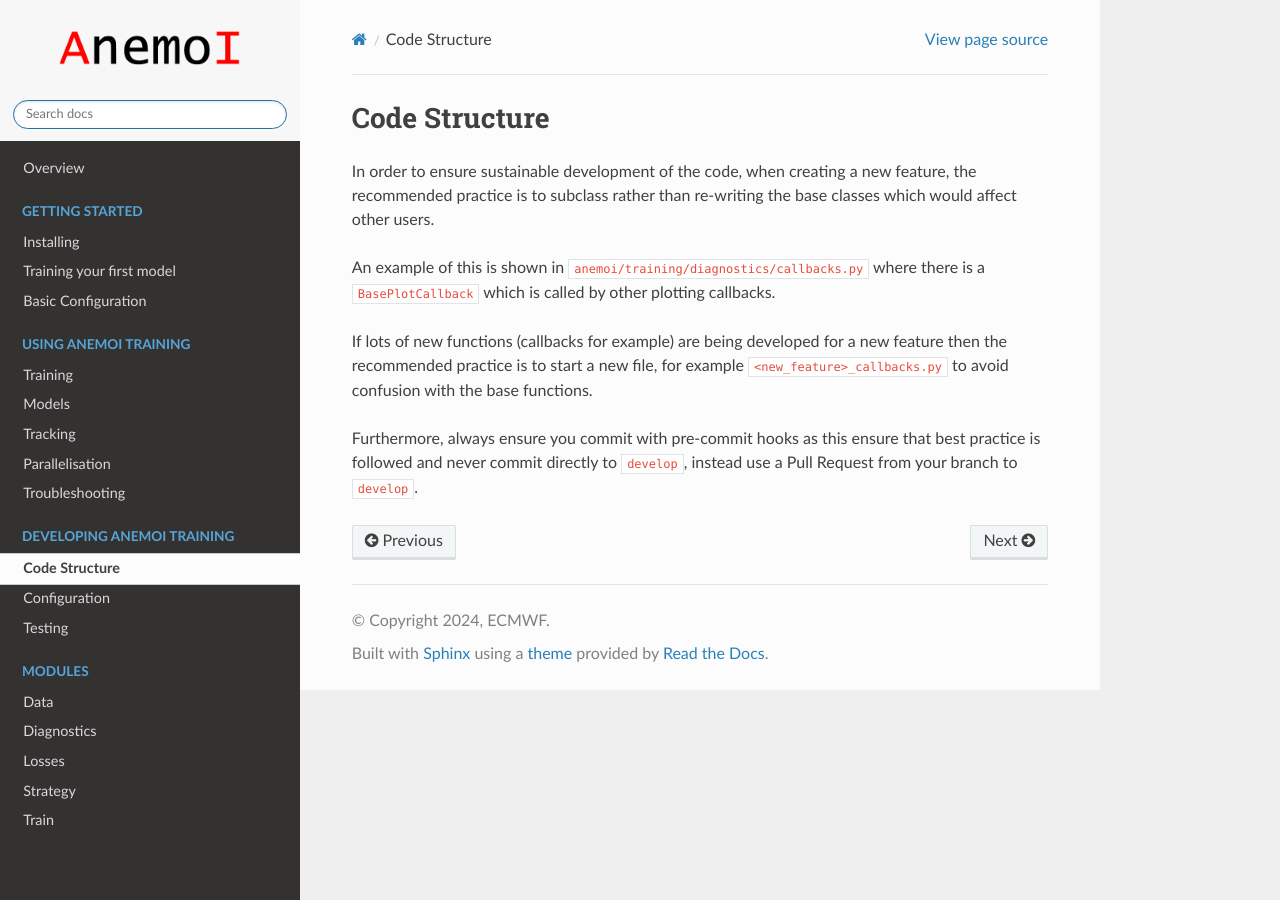
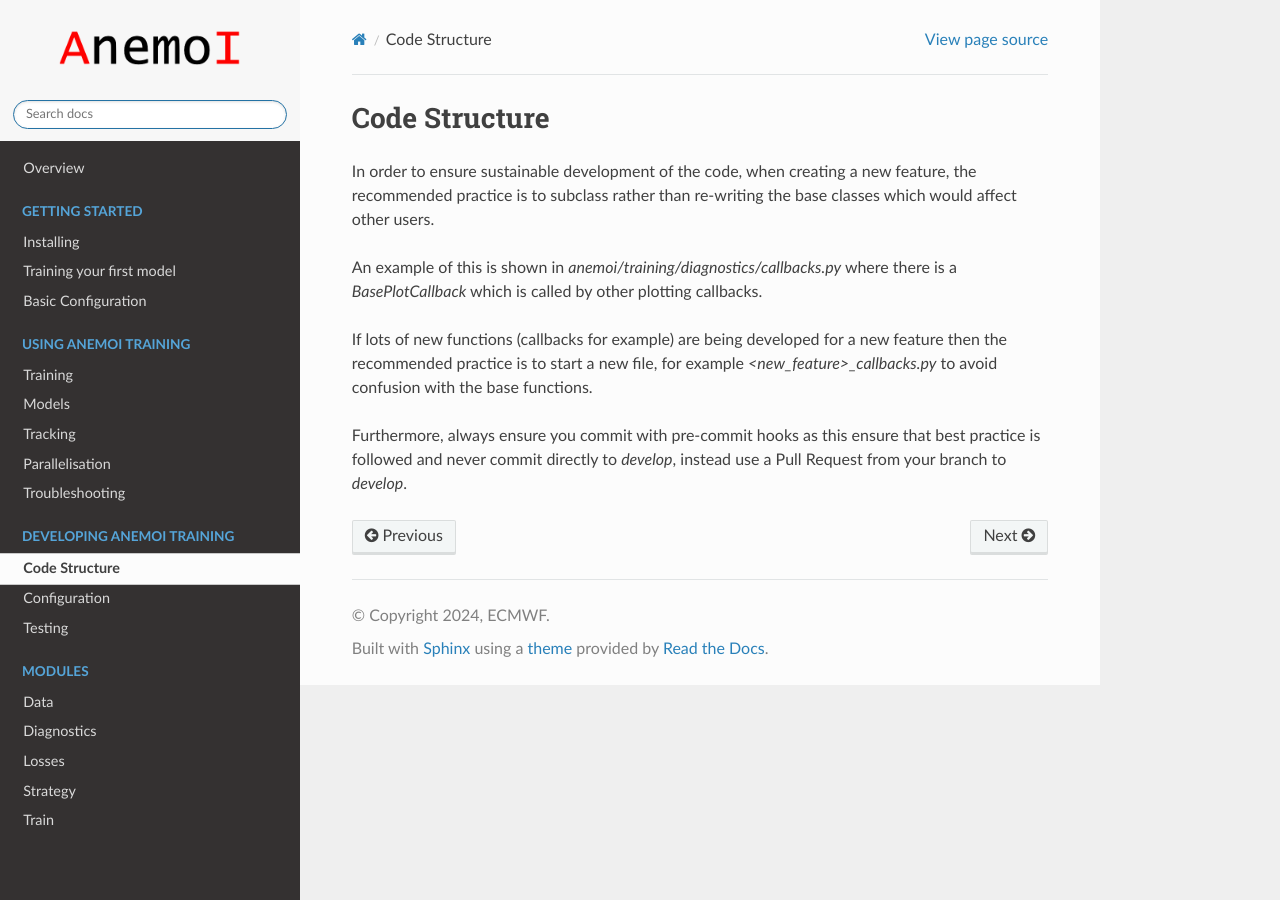
Before and after one commit to ecmwf/anemoi-training, a Sphinx documentation site: the page built from docs/dev/code-structure.rst, in a window 1280 px wide. Built offline with Sphinx 7.4.7 and the Read the Docs theme 2.0.0, drawn with Linux system fonts in a browser that asks for light colours; the version number could not be read and is left out.

```diff
--- a/docs/dev/code-structure.rst
+++ b/docs/dev/code-structure.rst
@@ -7,14 +7,14 @@ new feature, the recommended practice is to subclass rather than
 re-writing the base classes which would affect other users.
 
 An example of this is shown in
-``anemoi/training/diagnostics/callbacks.py`` where there is a
-``BasePlotCallback`` which is called by other plotting callbacks.
+`anemoi/training/diagnostics/callbacks.py` where there is a
+`BasePlotCallback` which is called by other plotting callbacks.
 
 If lots of new functions (callbacks for example) are being developed for
 a new feature then the recommended practice is to start a new file, for
-example ``<new_feature>_callbacks.py`` to avoid confusion with the base
+example `<new_feature>_callbacks.py` to avoid confusion with the base
 functions.
 
 Furthermore, always ensure you commit with pre-commit hooks as this
 ensure that best practice is followed and never commit directly to
-``develop``, instead use a Pull Request from your branch to ``develop``.
+`develop`, instead use a Pull Request from your branch to `develop`.
```
Also changed, not shown: docs/user-guide/tracking.rst (+5 -5 lines), docs/images/mlflow/mlflow_compare.png (renamed from docs/images/mlflow_compare.png), docs/images/mlflow/mlflow_constant.png (renamed from docs/images/mlflow_constant.png), docs/images/mlflow/mlflow_resumed_run.png (renamed from docs/images/mlflow_resumed_run.png), docs/images/mlflow/mlflow_run.png (renamed from docs/images/mlflow_run.png), docs/images/mlflow/mlflow_server.png (renamed from docs/images/mlflow_server.png).
